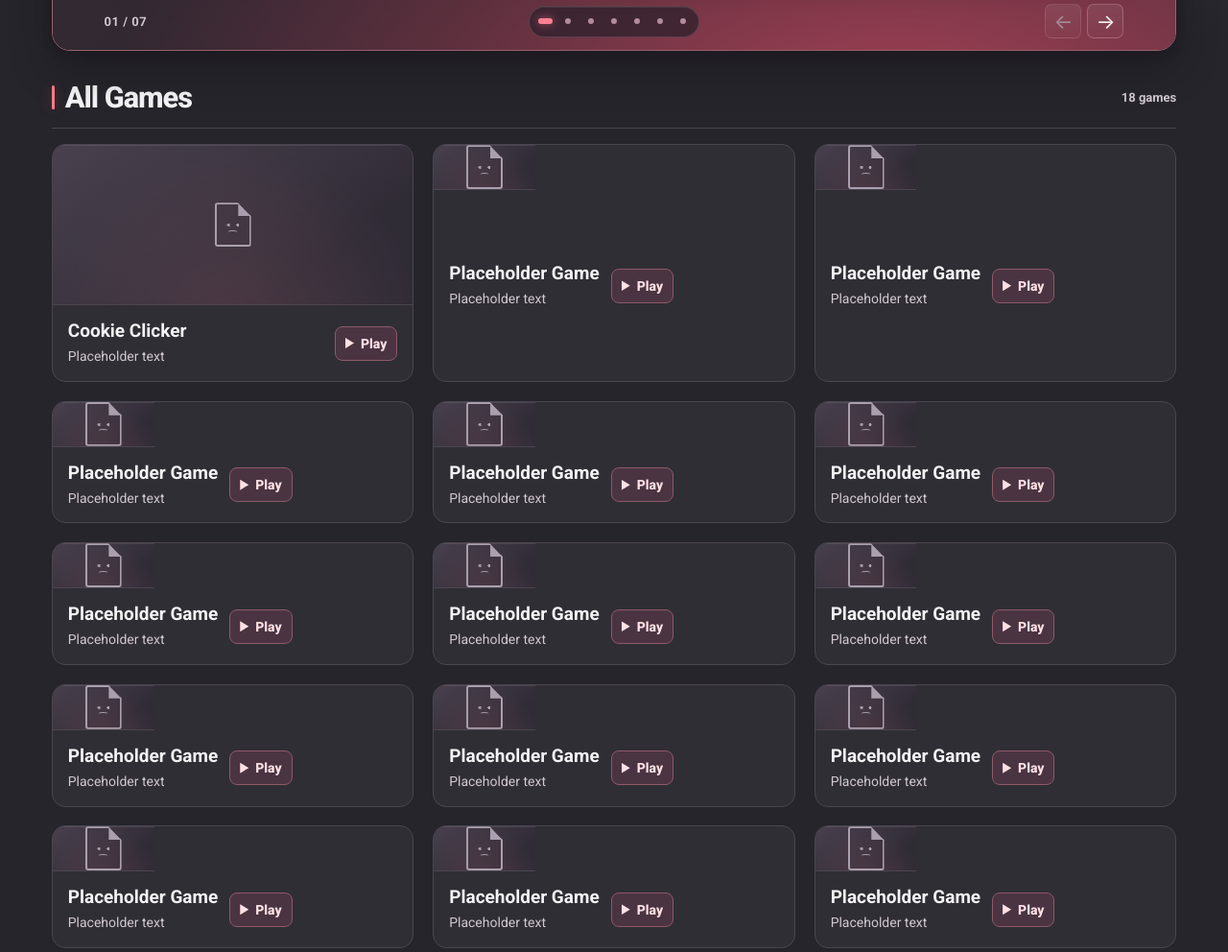
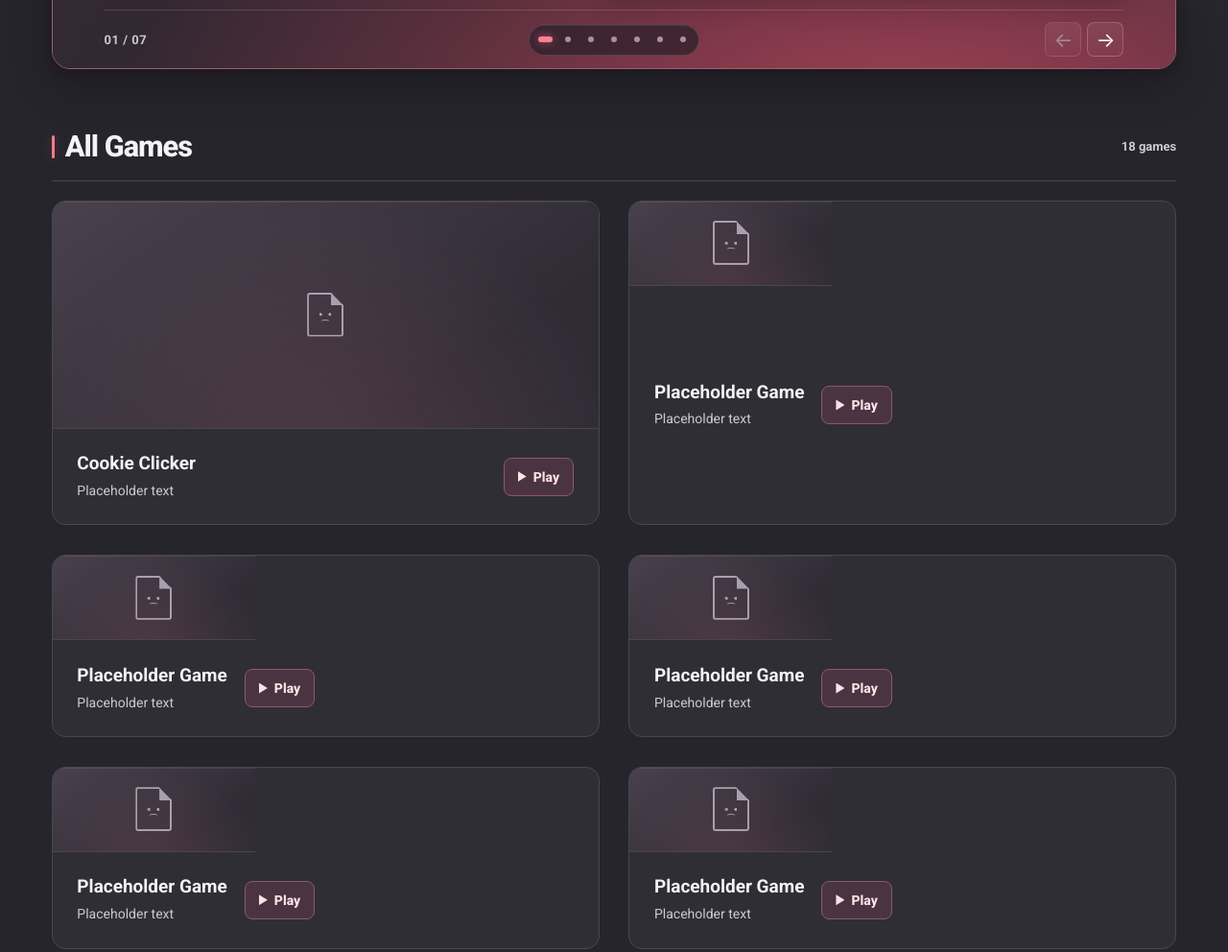
Before and after one commit to cheeseburgerer1/lsite-plus, a plain HTML site: page index.html in a window 1280 px wide. Shown: the part 491-1483 px from the top of the page at 96% size. Drawn offline with Linux system fonts and the light colour scheme.

Commit message:
Space out the two-column arcade grid

```diff
--- a/menu.css
+++ b/menu.css
@@ -37,9 +37,9 @@ button, a { -webkit-tap-highlight-color: transparent; }
 .site-nav a { text-decoration: none; color: var(--muted); font-size: 14px; font-weight: 650; padding: 9px 13px; border-radius: 6px; white-space: nowrap; }
 .site-nav a:hover, .site-nav a:focus-visible { color: #fff; background: #48414a; }
 
-main { padding-block: 36px 62px; }
+main { padding-block: clamp(30px, 4vw, 52px) 76px; }
 section { scroll-margin-top: 22px; }
-.section-heading { display: flex; align-items: center; justify-content: space-between; gap: 10px; margin-bottom: 16px; }
+.section-heading { display: flex; align-items: center; justify-content: space-between; gap: 12px; margin-bottom: 20px; }
 .section-heading :is(h1, h2) { margin: 0; display: flex; align-items: center; gap: 11px; font-size: clamp(22px, 2.4vw, 32px); font-weight: 750; letter-spacing: -.033em; line-height: 1.08; }
 .section-heading :is(h1, h2)::before { content: ""; width: 3px; height: .8em; background: var(--red); border-radius: 2px; box-shadow: 0 0 12px #ff4f6860; }
 #slide-count, .game-count { color: var(--muted); font-size: 13px; font-weight: 650; white-space: nowrap; }
@@ -57,8 +57,8 @@ section { scroll-margin-top: 22px; }
 .missing-icon::before { content: ""; position: absolute; top: -2px; right: -2px; width: 39%; height: 33%; background: currentColor; clip-path: polygon(0 0, 100% 100%, 0 100%); }
 .missing-icon > span { position: absolute; left: 50%; top: 45%; width: 44%; height: 29%; transform: translateX(-50%); background: radial-gradient(circle at 18% 20%, currentColor 1.3px, transparent 1.7px), radial-gradient(circle at 82% 20%, currentColor 1.3px, transparent 1.7px); }
 .missing-icon > span::after { content: ""; position: absolute; bottom: 0; left: 19%; width: 62%; height: 40%; border-top: 1.5px solid currentColor; border-radius: 50% 50% 0 0; }
-.card-caption { display: flex; flex: 1; align-items: center; justify-content: space-between; gap: 12px; min-width: 0; padding: 16px; }
-.card-copy { display: grid; min-width: 0; gap: 5px; }
+.card-caption { display: flex; flex: 1; align-items: center; justify-content: space-between; gap: 18px; min-width: 0; padding: clamp(18px, 2vw, 26px); }
+.card-copy { display: grid; min-width: 0; gap: 7px; }
 .card-title { font-size: clamp(16px, 1.55vw, 19px); font-weight: 700; line-height: 1.2; overflow-wrap: anywhere; }
 .card-description { color: var(--muted); font-size: 14px; line-height: 1.35; }
 .card-action {
@@ -67,8 +67,8 @@ section { scroll-margin-top: 22px; }
   justify-content: center;
   gap: 7px;
   flex: none;
-  min-height: 36px;
-  padding-inline: 10px;
+  min-height: 40px;
+  padding-inline: 14px;
   border: 1px solid #8d5968;
   border-radius: 8px;
   background: #4b3442;
@@ -264,10 +264,10 @@ section { scroll-margin-top: 22px; }
 .carousel-dot[aria-current="true"] { color: #ff8093; }
 .carousel-dot[aria-current="true"]::before { width: 15px; box-shadow: 0 0 10px #ff6c88a1; }
 
-#games { margin-top: 32px; }
-#games .section-heading { padding-bottom: 15px; border-bottom: 1px solid var(--line); }
-.game-grid { display: grid; grid-template-columns: repeat(3, minmax(0, 1fr)); gap: clamp(10px, 1.55vw, 22px); }
-.game-grid .preview { aspect-ratio: 2.25; border-bottom: 1px solid var(--line); }
+#games { margin-top: clamp(38px, 5vw, 66px); }
+#games .section-heading { padding-bottom: 18px; border-bottom: 1px solid var(--line); }
+.game-grid { display: grid; grid-template-columns: repeat(2, minmax(0, 1fr)); gap: clamp(14px, 2.4vw, 32px); }
+.game-grid .preview { aspect-ratio: 2.4; min-height: 88px; border-bottom: 1px solid var(--line); }
 
 dialog { width: min(420px, 100% - 36px); padding: 0; border: 1px solid var(--red-border); border-radius: 10px; background: #1b171c; color: #fff; box-shadow: 0 18px 65px #000a; }
 dialog::backdrop { background: #050507cc; }
@@ -276,16 +276,14 @@ dialog::backdrop { background: #050507cc; }
 .dialog-content p { margin: 10px 0 24px; color: var(--muted); }
 .dialog-button { padding: 10px 14px; border: 0; border-radius: 6px; background: var(--red); color: #161013; font-weight: 750; cursor: pointer; }
 
-@container (max-width: 235px) {
-  .card-caption { flex-direction: column; align-items: stretch; gap: 10px; padding: 12px; }
+@container (max-width: 250px) {
+  .card-caption { flex-direction: column; align-items: stretch; gap: 12px; padding: 14px; }
   .card-action { align-self: flex-start; margin-top: auto; }
 }
 
 @media (max-width: 720px) {
   .header-inner { min-height: 64px; }
-  main { padding-top: 25px; }
   .site-nav a { padding-inline: 8px; }
-  .game-grid { grid-template-columns: repeat(2, minmax(0, 1fr)); }
 }
 
 @media (max-width: 560px) {
```
